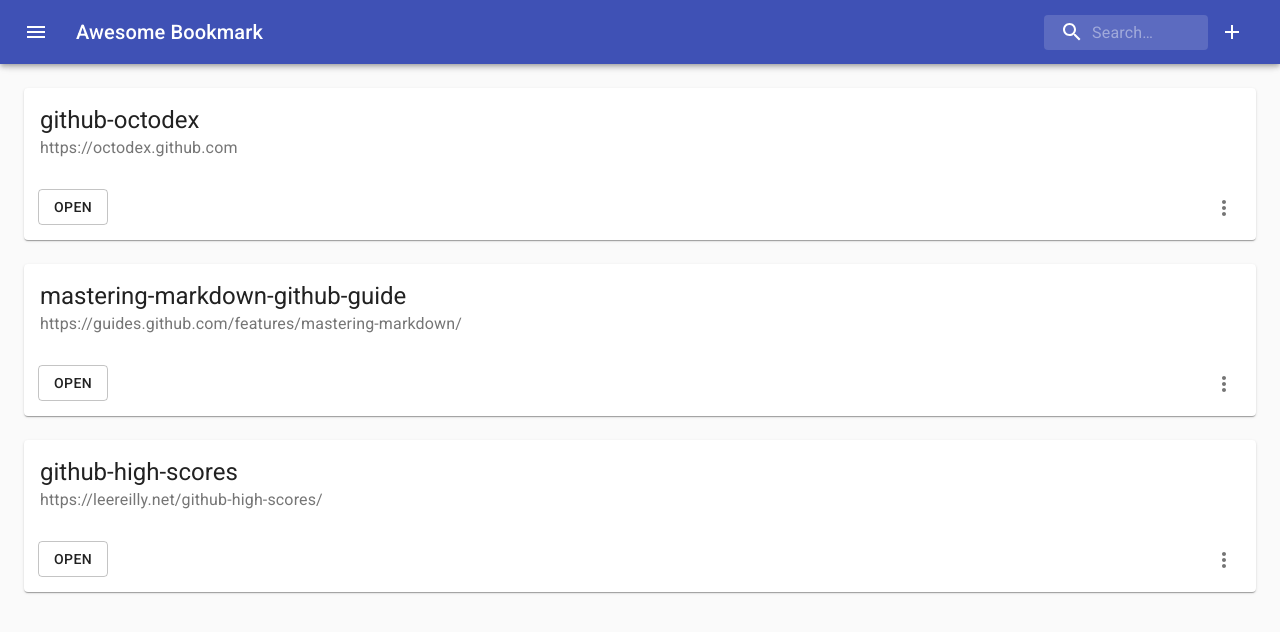
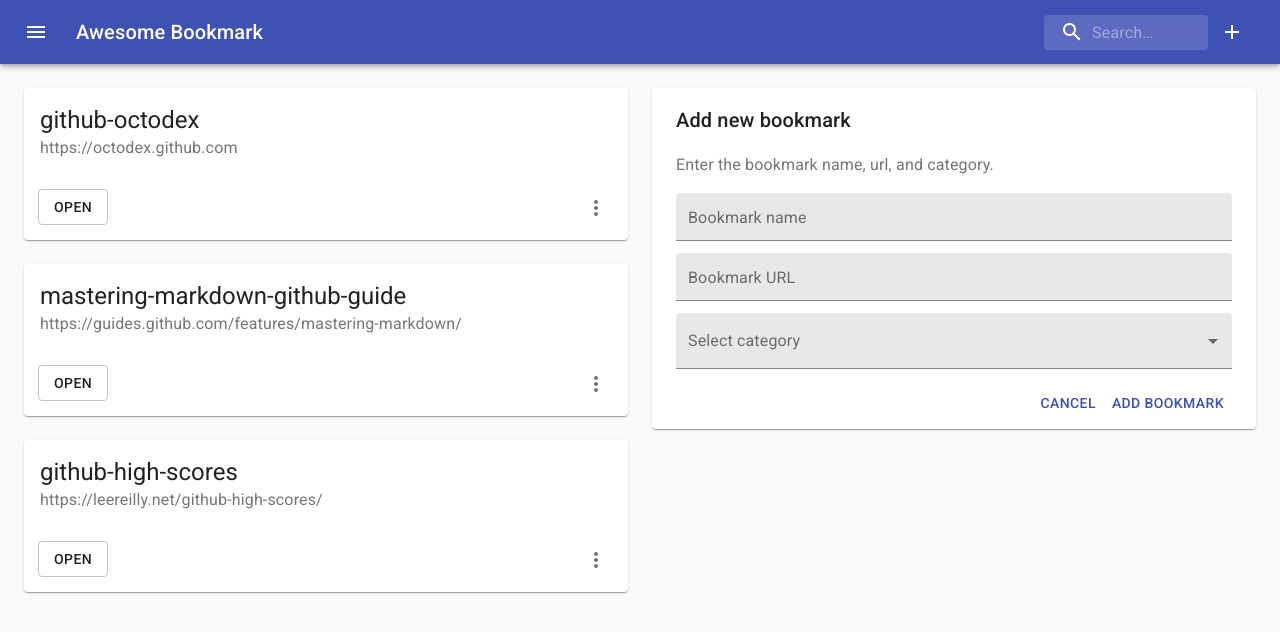
Before and after one commit to siegblink/awesome-bookmark, a React (Create React App) app: page / in a window 1280 px wide. Shown: the top 632 px of the page. Built offline with nearby package versions, Linux system fonts and the light colour scheme.

Commit message:
Include add bookmark form in the main content component.

```diff
--- a/src/components/main/Main.js
+++ b/src/components/main/Main.js
@@ -2,10 +2,17 @@ import React, { useState } from 'react'
 import clsx from 'clsx'
 import { makeStyles } from '@material-ui/core/styles'
 import CssBaseline from '@material-ui/core/CssBaseline'
+import Paper from '@material-ui/core/Paper'
+import Grid from '@material-ui/core/Grid'
+import Typography from '@material-ui/core/Typography'
+import TextField from '@material-ui/core/TextField'
+import Button from '@material-ui/core/Button'
+import Hidden from '@material-ui/core/Hidden'
 import Bookmark from '../content/Bookmark'
 import Header from '../header/Header'
 import Sidebar from '../sidebar/Sidebar'
 import SidebarList from '../sidebar/SidebarList'
+import { CustomSelect } from '../header/FormDialog'
 
 const drawerWidth = 240
 
@@ -30,6 +37,22 @@ const useStyles = makeStyles(function (theme) {
         duration: theme.transitions.duration.enteringScreen,
       }),
       marginLeft: 0,
+    },
+    gridContainer: {
+      flexGrow: 1,
+    },
+    paper: {
+      padding: theme.spacing(3),
+      paddingTop: theme.spacing(2),
+      paddingBottom: 0,
+    },
+    textFieldGroup: {
+      padding: '8px 0',
+    },
+    buttonGroup: {
+      padding: '8px 0',
+      display: 'flex',
+      justifyContent: 'flex-end',
     },
   }
 })
@@ -67,10 +90,53 @@ export default function Main(props) {
       </Sidebar>
 
       <main className={clsx(classes.content, { [classes.contentShift]: open })}>
-        {data.map(function (bookmark) {
-          const { name } = bookmark
-          return <Bookmark key={name} bookmark={bookmark} />
-        })}
+        <Grid container spacing={3}>
+          <Grid item xs={12} lg={6}>
+            {data.map(function (bookmark) {
+              const { name } = bookmark
+              return <Bookmark key={name} bookmark={bookmark} />
+            })}
+          </Grid>
+          <Hidden mdDown>
+            <Grid item xs={12} lg={6}>
+              <Paper className={classes.paper}>
+                <Typography variant='h6' gutterBottom>
+                  Add new bookmark
+                </Typography>
+                <div className={classes.textFieldGroup}>
+                  <Typography
+                    variant='subtitle1'
+                    color='textSecondary'
+                    gutterBottom
+                  >
+                    Enter the bookmark name, url, and category.
+                  </Typography>
+                  <TextField
+                    margin='dense'
+                    id='bookmarkName'
+                    label='Bookmark name'
+                    type='text'
+                    variant='filled'
+                    fullWidth
+                  />
+                  <TextField
+                    margin='dense'
+                    id='bookmarkUrl'
+                    label='Bookmark URL'
+                    type='text'
+                    variant='filled'
+                    fullWidth
+                  />
+                  <CustomSelect />
+                </div>
+                <div className={classes.buttonGroup}>
+                  <Button color='primary'>Cancel</Button>
+                  <Button color='primary'>Add bookmark</Button>
+                </div>
+              </Paper>
+            </Grid>
+          </Hidden>
+        </Grid>
       </main>
     </div>
   )
```
